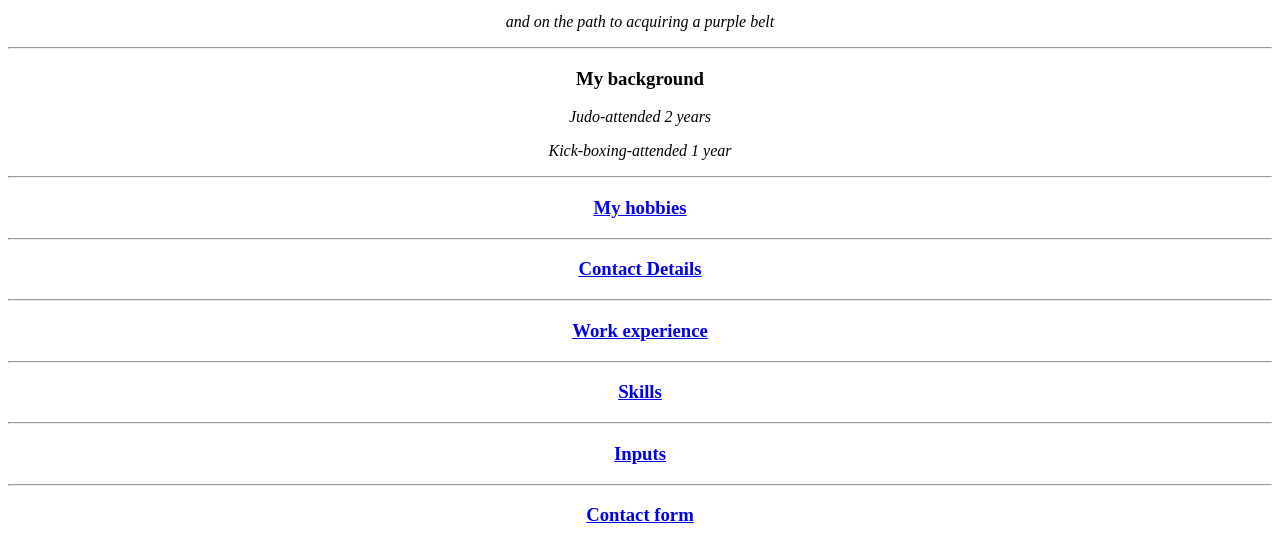
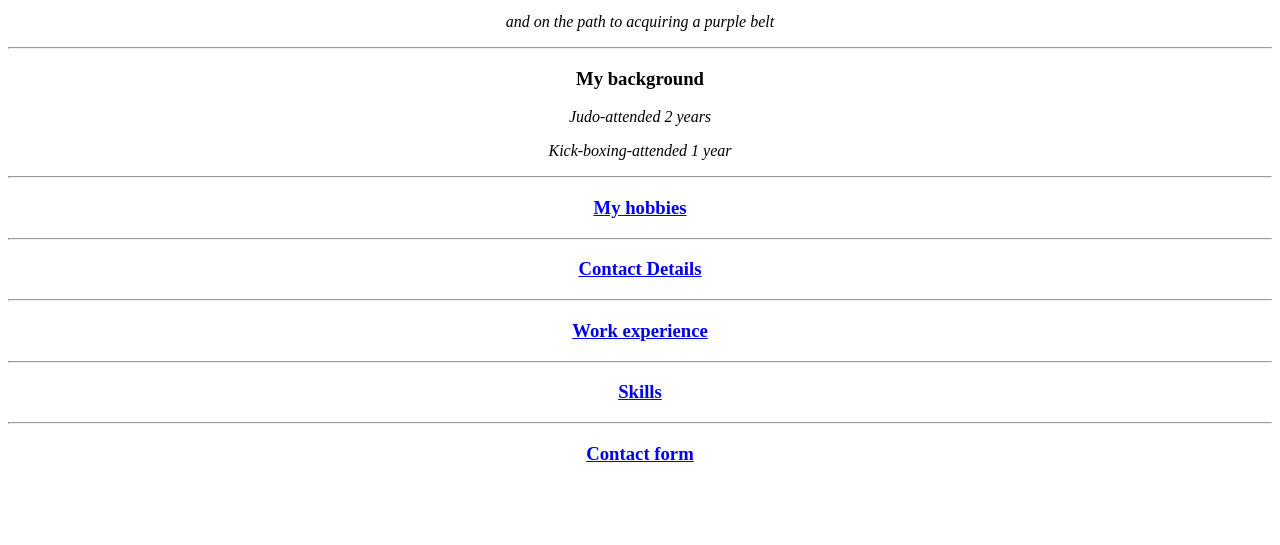
Before and after one commit to Den-Chel/cv, a plain HTML site: page index.html in a window 1280 px wide. Shown: the part 676-1221 px from the top of the page. After the commit the page ends 1160 px from the top, so only its background shows below. Drawn offline with Linux system fonts and the light colour scheme.

Commit message:
Update index.html

```diff
--- a/index.html
+++ b/index.html
@@ -39,8 +39,6 @@
       <a href="Skills.html">Skills</a>
     </h3>
     <hr>
-    <h3><a href="inputs.html">Inputs</a></h3>
-    <hr>
     <h3><a href="Contact form.html">Contact form</a></h3>
   </center>
 </body>
```
